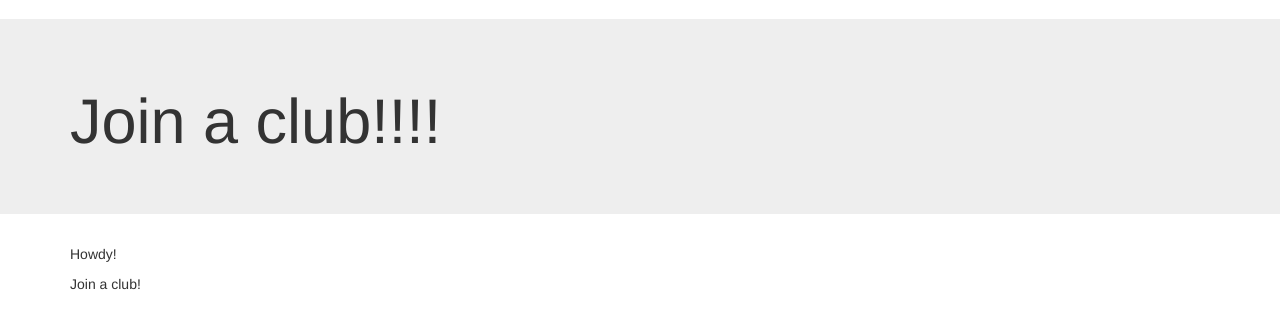
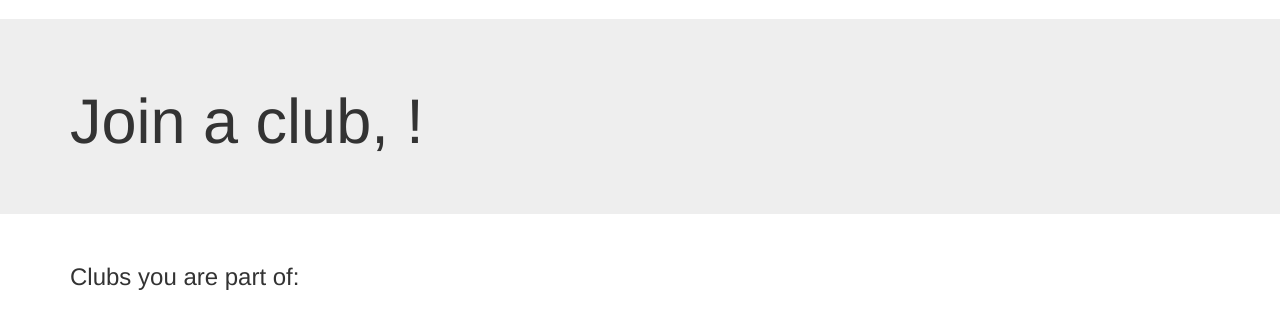
Before and after one commit to liujordan/QuickRegister, a Django app: page /clubs/ in a window 1280 px wide. Shown: the part 51-380 px from the top of the page. Run offline with Django 3.2, Linux system fonts and the light colour scheme; some libraries are stand-ins or nearby versions.

Commit message:
ability to view clubs a profile is part of

```diff
--- a/profiles/models.py
+++ b/profiles/models.py
@@ -45,7 +45,11 @@
 
     def part_of_club(self, club):
         """ Returns True if self is part of club, False otherwise """
-        return club in self.club_set
+        return club in self.clubs.all()
+
+    def get_clubs(self):
+        """ returns the clubs Profile is part of """
+        return self.clubs.all()
 
 
 class Membership(models.Model):
--- a/profiles/views.py
+++ b/profiles/views.py
@@ -1,5 +1,6 @@
 from profile import Profile
 
+from braces.views import MessageMixin
 from django.shortcuts import render, redirect
 
 
--- a/templates/_home.html
+++ b/templates/_home.html
@@ -3,5 +3,9 @@
 {% block headline %}<h1>Welcome to Quick Register</h1>{% endblock headline %}
 
 {% block content %}
-<p>Howdy{% if user.is_authenticated %} {{ user.username }}{% endif %}!</p>
+{% if user.is_authenticated %}
+<p>Howdy {{ user.username }}!</p>
+{% else %}
+<p>Not logged in.</p>
+{% endif %}
 {% endblock %}
--- a/templates/clubs/_home.html
+++ b/templates/clubs/_home.html
@@ -1,8 +1,10 @@
 {% extends '_layouts/base.html' %}
 
-{% block headline %}<h1>Join a club!!!!</h1>{% endblock headline %}
+{% block headline %}<h1>Join a club, {{user.username}}!</h1>{% endblock headline %}
 
 {% block content %}
-<p>Howdy{% if user.is_authenticated %} {{ user.username }}{% endif %}!</p>
-<p>Join a club!</p>
+<h3>Clubs you are part of:</h3>
+{% for club in user.profile.get_clubs %}
+    <ul>{{club}}</ul>
+{% endfor %}
 {% endblock %}
--- a/templates/profiles/edit_profile.html
+++ b/templates/profiles/edit_profile.html
@@ -7,9 +7,9 @@
     {% csrf_token %}
     <div class="form-group">
         <label for="primary_language">Enter Primary Language: </label>
-        <input class="form-control" id="primary_language" type="text" name="primary_language">
+        <input class="form-control" id="primary_language" type="text" name="primary_language" value="{{ user.profile.primary_language }}">
         <label for="secondary_language">Enter Secondary Language: </label>
-        <input class="form-control" id="secondary_language" type="text" name="secondary_language">
+        <input class="form-control" id="secondary_language" type="text" name="secondary_language" value="{{ user.profile.secondary_language}}">
     </div>
 
     <input class="form-control" type="submit" value="OK">
```
